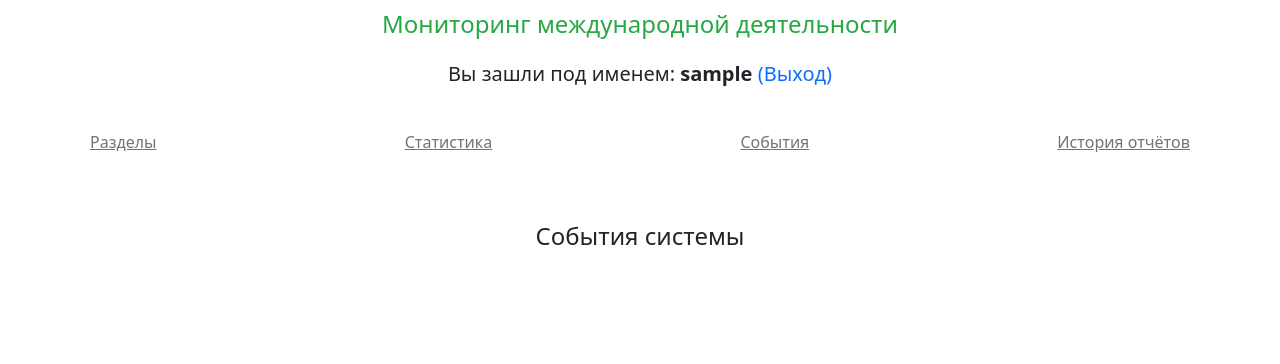
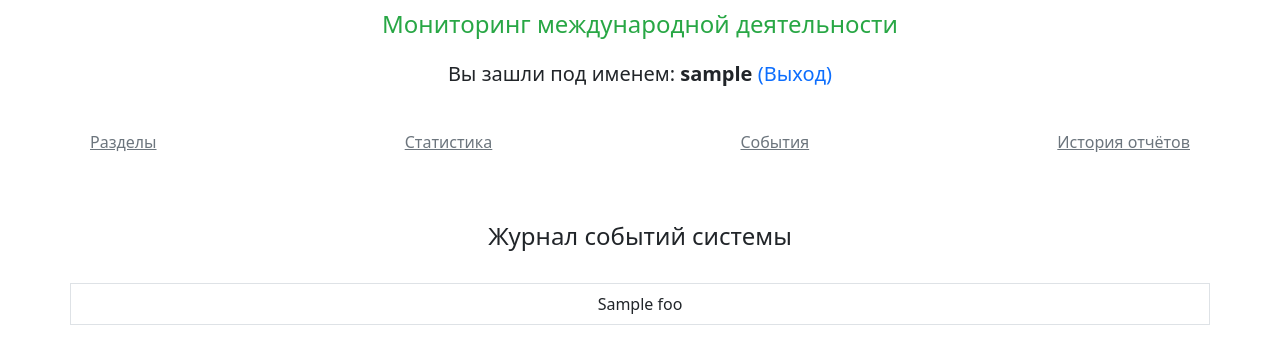
Before and after one commit to Andrew3100/DjangoLessons, a Django app: template interface/templates/interface/events.html in a window 1280 px wide. Shown: the top 364 px of the page. Run offline with Django 4.2, Linux system fonts and the light colour scheme; the template is opened without the code that fills it: most values are stand-ins (such as "Sample title", 1, 10 or a date in 2020).

Commit message:
Начинаю работу со страничкой логов

```diff
--- a/interface/templates/interface/events.html
+++ b/interface/templates/interface/events.html
@@ -9,8 +9,25 @@
     <div class="container">
         <div class="row">
             <div class="col text-center">
-                <h4>События системы</h4>
+                <h4>Журнал событий системы</h4>
             </div>
         </div>
+        <br>
+        <div class="row">
+
+            <table class="table table-bordered text-center">
+                <tr>
+                {% for foo in  headers %}
+                    <td>
+                        {{ foo }}
+                    </td>
+                {% endfor %}
+                </tr>
+
+            </table>
+
+
+        </div>
+
     </div>
 {% endblock %}
```
Also changed, not shown: interface/views.py (+14 -1 lines).
